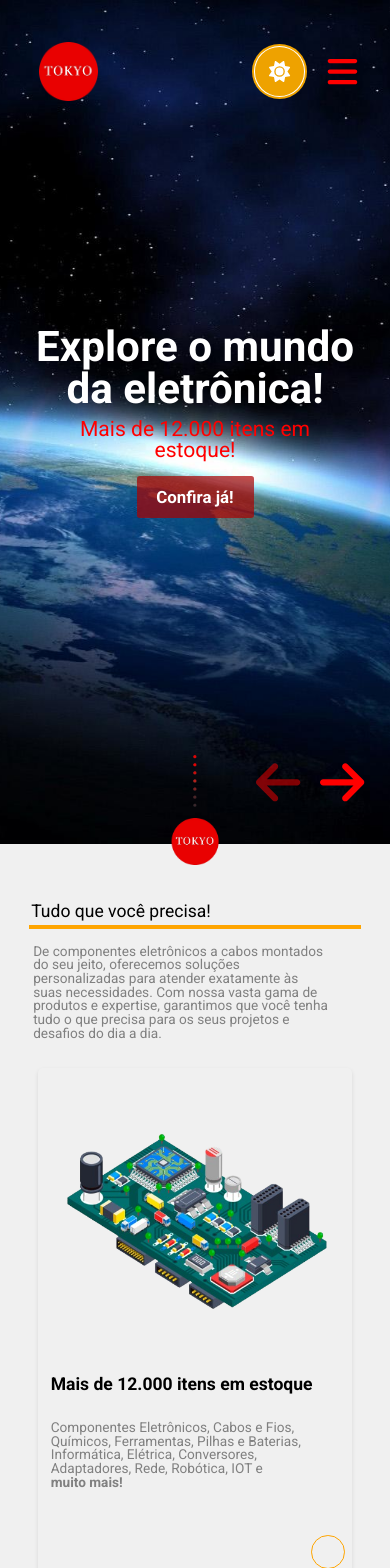
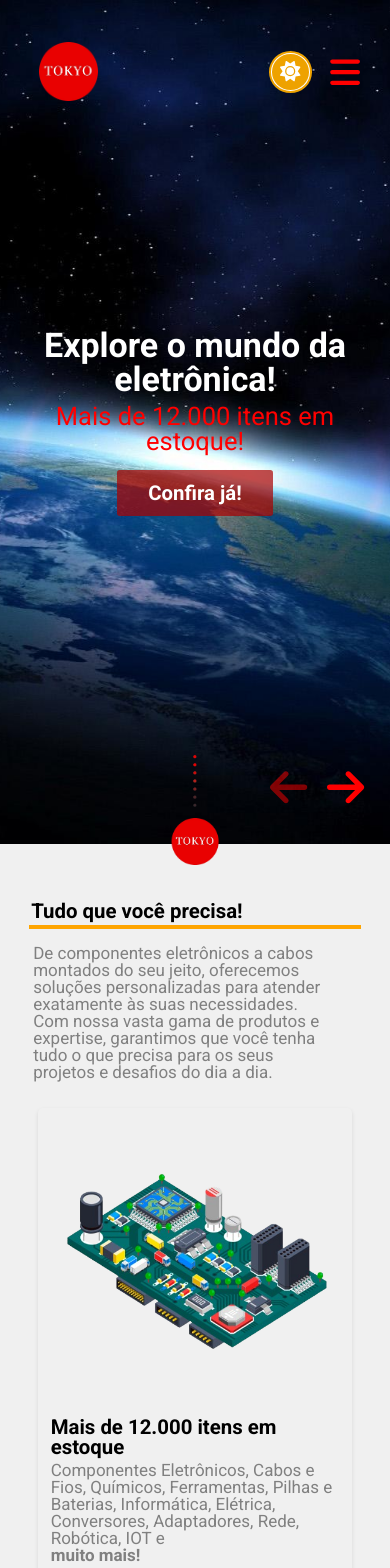
Before and after one commit to WesleySardi/projeto-TokyoComponentesLTDA, a React (Create React App) app: page /home in a window 390 px wide. Shown: the top 1568 px of the page. Built offline with nearby package versions, Linux system fonts and the light colour scheme.

Commit message:
Aprimoramento na responsividade geral da página.

```diff
--- a/src/components/cards/Cards.jsx
+++ b/src/components/cards/Cards.jsx
@@ -1,6 +1,8 @@
 import React, { useState, useEffect } from 'react';
 import styled from 'styled-components';
 import { Link, useNavigate } from 'react-router-dom';
+
+import { useScreenPositionContext } from '../../context/ScreenPositionProvider';
 
 const Container = styled.div`
   display: flex;
@@ -60,7 +62,8 @@ const Title = styled.h2`
   @media ${props => props.theme.breakpoints.mobile} {
     left: 8%;
     margin-bottom: 8%;
-    font-size: 4.5rem;
+    font-size: 1.2rem;
+    font-weight: bold;
   }
 `;
 
@@ -78,12 +81,12 @@ const SecondPart = styled.div`
 
 const UpperText = styled.p`
     font-size: 1.15rem;
-    color: grey;
+    color: ${props => props.isDarkMode ? 'white' : 'grey'};
 
     @media ${props => props.theme.breakpoints.mobile} {
         width: 76%;
         margin: 4% 15% 0% 4%;
-        font-size: 3.5rem;
+        font-size: 1rem;
     }
 `;
 
@@ -104,7 +107,7 @@ const SecondDiv = styled.div`
 const Card = styled.div`
     width: 25%;
     height: 100%;
-    border: 1px solid transparent;
+    border: 1px solid ${props => props.isDarkMode ? 'black' : 'transparent'};
     border-radius: 5px;
     box-shadow: 0 2px 4px rgba(0, 0, 0, 0.1);
     transition: all 0.3s ease;
@@ -142,9 +145,10 @@ const CardTitle = styled.h3`
     font-weight: bold;
     font-size: 1.15rem;
     padding: 1vh 0;
+    color: ${props => props.isDarkMode ? 'orange' : 'black'};
 
     @media ${props => props.theme.breakpoints.mobile} {
-        font-size: 4.5rem;
+        font-size: 1.2rem;
         padding: 0vh 2vw 2vh 2vw;
     }
 `;
@@ -152,12 +156,12 @@ const CardTitle = styled.h3`
 const CardText = styled.p`
     height: 40%;
     text-align: left;
-    color: grey;
     font-size: 1rem;
     padding: 1vh 0;
+    color: ${props => props.isDarkMode ? 'white' : 'grey'};
 
     @media ${props => props.theme.breakpoints.mobile} {
-        font-size: 3.5rem;
+        font-size: 1rem;
         padding: 1vh 2vw;
     }
 `;
@@ -198,7 +202,7 @@ const BottomTitle = styled.h3`
     font-size: 2.5rem;
 
     @media ${props => props.theme.breakpoints.mobile} {
-        font-size: 6rem;
+        font-size: 1.5rem;
     }
 `;
 
@@ -217,60 +221,47 @@ const ContentContainer = styled.div`
 `;
 
 const Cards = () => {
-    const [isMobile, setIsMobile] = useState(false);
-    const [isSmallDesktop, setIsSmallDesktop] = useState(false);
+    const { isMobile, isDarkMode } = useScreenPositionContext();
 
     const navigate = useNavigate();
-
-    useEffect(() => {
-        const handleResize = () => {
-            setIsMobile(window.innerWidth <= 700);
-            setIsSmallDesktop(window.innerWidth <= 1279);
-        };
-
-        handleResize();
-
-        window.addEventListener('resize', handleResize);
-        return () => window.removeEventListener('resize', handleResize);
-    }, []);
 
     return (
         <Container>
             <FirstDiv>
                 <FirstPart>
                     <Line />
-                    <Title>Tudo que você precisa!</Title>
+                    <Title isDarkMode={isDarkMode}>Tudo que você precisa!</Title>
                 </FirstPart>
                 <SecondPart>
-                    <UpperText>De componentes eletrônicos a cabos montados do seu jeito, oferecemos soluções personalizadas para atender exatamente às suas necessidades. Com nossa vasta gama de produtos e expertise, garantimos que você tenha tudo o que precisa para os seus projetos e desafios do dia a dia.</UpperText>
+                    <UpperText isDarkMode={isDarkMode}>De componentes eletrônicos a cabos montados do seu jeito, oferecemos soluções personalizadas para atender exatamente às suas necessidades. Com nossa vasta gama de produtos e expertise, garantimos que você tenha tudo o que precisa para os seus projetos e desafios do dia a dia.</UpperText>
                 </SecondPart>
             </FirstDiv>
             <SecondDiv>
-                <Card onClick={isMobile ? () => setTimeout(() => { navigate('/') }, 1000) : () => { navigate('/') }}>
+                <Card onClick={isMobile ? () => setTimeout(() => { navigate('/') }, 1000) : () => { navigate('/') }} isDarkMode={isDarkMode}>
                     <CardImage src="../img/cards/motherBoardImg.png" alt="Card Image" />
                     <ContentContainer>
-                        <CardTitle>Mais de 12.000 itens em estoque</CardTitle>
-                        <CardText>Componentes Eletrônicos, Cabos e Fios, Químicos, Ferramentas, Pilhas e Baterias, Informática, Elétrica, Conversores, Adaptadores, Rede, Robótica, IOT e <StyledText>muito mais!</StyledText></CardText>
+                        <CardTitle isDarkMode={isDarkMode}>Mais de 12.000 itens em estoque</CardTitle>
+                        <CardText isDarkMode={isDarkMode}>Componentes Eletrônicos, Cabos e Fios, Químicos, Ferramentas, Pilhas e Baterias, Informática, Elétrica, Conversores, Adaptadores, Rede, Robótica, IOT e <StyledText>muito mais!</StyledText></CardText>
                         <ButtonWrapper>
                             <Button></Button>
                         </ButtonWrapper>
                     </ContentContainer>
                 </Card>
-                <Card onClick={isMobile ? () => setTimeout(() => { navigate('/') }, 1000) : () => { navigate('/') }}>
+                <Card onClick={isMobile ? () => setTimeout(() => { navigate('/') }, 1000) : () => { navigate('/') }} isDarkMode={isDarkMode}>
                     <CardImage src="../img/cards/wireImg.png" alt="Card Image" />
                     <ContentContainer>
-                        <CardTitle>Montagem de Cabos Personalizados</CardTitle>
-                        <CardText>Profissionais especializados na montagem de cabos de áudio, vídeo, dados/serial, energia para facilitar ainda mais o seu dia a dia ou da sua empresa!</CardText>
+                        <CardTitle isDarkMode={isDarkMode}>Montagem de Cabos Personalizados</CardTitle>
+                        <CardText isDarkMode={isDarkMode}>Profissionais especializados na montagem de cabos de áudio, vídeo, dados/serial, energia para facilitar ainda mais o seu dia a dia ou da sua empresa!</CardText>
                         <ButtonWrapper>
                             <Button></Button>
                         </ButtonWrapper>
                     </ContentContainer>
                 </Card>
-                <Card onClick={isMobile ? () => setTimeout(() => { navigate('/') }, 1000) : () => { navigate('/') }}>
+                <Card onClick={isMobile ? () => setTimeout(() => { navigate('/') }, 1000) : () => { navigate('/') }} isDarkMode={isDarkMode}>
                     <CardImage src="../img/cards/ShopCartImg.png" alt="Card Image" />
                     <ContentContainer>
-                        <CardTitle>Suprimentos de produtos personalizados</CardTitle>
-                        <CardText>Profissionais especializados na montagem de cabos de áudio, vídeo, dados/serial, energia para facilitar ainda mais o seu dia a dia ou da sua empresa!</CardText>
+                        <CardTitle isDarkMode={isDarkMode}>Suprimentos de produtos personalizados</CardTitle>
+                        <CardText isDarkMode={isDarkMode}>Profissionais especializados na montagem de cabos de áudio, vídeo, dados/serial, energia para facilitar ainda mais o seu dia a dia ou da sua empresa!</CardText>
                         <ButtonWrapper>
                             <Button></Button>
                         </ButtonWrapper>
@@ -278,7 +269,7 @@ const Cards = () => {
                 </Card>
             </SecondDiv>
             <ThirdDiv>
-                <BottomTitle>As melhores ferramentas estão aqui!</BottomTitle>
+                <BottomTitle isDarkMode={isDarkMode}>As melhores ferramentas estão aqui!</BottomTitle>
             </ThirdDiv>
         </Container>
     );
--- a/src/components/carousels/CardCarousel.jsx
+++ b/src/components/carousels/CardCarousel.jsx
@@ -4,6 +4,8 @@ import { Link } from 'react-router-dom';
 
 import { FontAwesomeIcon } from '@fortawesome/react-fontawesome';
 import { faArrowLeft, faArrowRight } from '@fortawesome/free-solid-svg-icons';
+
+import { useScreenPositionContext } from '../../context/ScreenPositionProvider';
 
 const Container = styled.div`
   display: flex;
@@ -55,16 +57,16 @@ const Title = styled.h1`
   font-size: 3rem;
 
   @media ${props => props.theme.breakpoints.mobile} {
-    font-size: 7rem;
+    font-size: 1.5rem;
     width: 100%;
   }
 `;
 
 const Text = styled.p`
-  font-size: 2vw;
+  font-size: 2rem;
 
   @media ${props => props.theme.breakpoints.mobile} {
-    font-size: 5rem;
+    font-size: 1.2rem;
     width: 100%;
   }
 `;
@@ -84,7 +86,7 @@ const Card = styled(Link)`
   height: 37vh;
   flex-shrink: 0;
   position: relative;
-  background-color: white;
+  background-color: ${props => props.isDarkMode ? '#242424' : 'white'};
   border-radius: 3%;
   margin: 0 1%;
   box-shadow: 0 2px 4px rgba(0, 0, 0, 0.1);
@@ -95,7 +97,7 @@ const Card = styled(Link)`
   transition: background 0.3s ease;
 
   &:hover {
-    background: linear-gradient(to right, #f0f0f0, white);
+    background: ${props => props.isDarkMode ? 'linear-gradient(to right, #242424, transparent)' : 'linear-gradient(to right, #f0f0f0, white)'};
     box-shadow: 0 2px 4px rgba(0, 0, 0, 0.3);
   }
 
@@ -129,7 +131,7 @@ const CardTitle = styled.h3`
 
   @media ${props => props.theme.breakpoints.mobile} {
     height: 50%;
-    font-size: 4rem;
+    font-size: 1rem;
   }
 `;
 
@@ -146,7 +148,7 @@ const Tag = styled.div`
   user-select: none;
 
   @media ${props => props.theme.breakpoints.mobile} {
-    font-size: 4rem;
+    font-size: 1rem;
   }
 `;
 
@@ -167,14 +169,14 @@ const LeftButton = styled(Button)`
   background: linear-gradient(to right, transparent, transparent);
 
   &:hover {
-    background: linear-gradient(to right, #f0f0f0, transparent);
+    background: ${props => props.isDarkMode ? 'linear-gradient(to right, #151515, transparent)' : 'linear-gradient(to right, #f0f0f0, transparent)'};
   }
 
   @media ${props => props.theme.breakpoints.mobile} {
     top: 5%;
     height: 15%;
     width: 100%;
-    background: linear-gradient(to top,  #f0f0f0, transparant);
+    background: ${props => props.isDarkMode ? 'linear-gradient(to right, #151515, transparent)' : 'linear-gradient(to right, #f0f0f0, transparent)'};
   }
 `;
 
@@ -182,10 +184,10 @@ const RightButton = styled(Button)`
   right: 0;
   height: 100%;
   width: 7vw;
-  background: linear-gradient(to left, #f0f0f0, transparent);
+  background: ${props => props.isDarkMode ? 'linear-gradient(to left, #151515, transparent)' : 'linear-gradient(to left, #f0f0f0, transparent)'};
 
   &:hover {
-    background: linear-gradient(to left, white, transparent);
+    background: ${props => props.isDarkMode ? 'linear-gradient(to left, black, transparent)' : 'linear-gradient(to left, white, transparent)'};
   }
 
   @media ${props => props.theme.breakpoints.mobile} {
@@ -215,7 +217,7 @@ const Arrow = styled.div`
   color: white;
   cursor: pointer;
   margin: 0 10px;
-  font-size: 5vh;
+  font-size: 2.5rem;
 `;
 
 const data = [
@@ -274,21 +276,10 @@ const StyledIconRight = styled(FontAwesomeIcon)`
   `;
 
 const YourComponent = () => {
+  const {isMobile, isDarkMode } = useScreenPositionContext();
+
   const [currentIndex, setCurrentIndex] = useState(0);
   const [isAnimationRunning, setIsAnimationRunning] = useState(false);
-
-  const [isMobile, setIsMobile] = useState(false);
-
-  useEffect(() => {
-    const handleResize = () => {
-      setIsMobile(window.innerWidth <= 700);
-    };
-
-    handleResize();
-
-    window.addEventListener('resize', handleResize);
-    return () => window.removeEventListener('resize', handleResize);
-  }, []);
 
   const timerForAnimation = () => {
     setIsAnimationRunning(true);
@@ -352,17 +343,17 @@ const YourComponent = () => {
         <Text>Destaques do Blog</Text>
       </LeftPart>
       <RightPart>
-        {isMobile ? <></> : <LeftButton onClick={handleLeftClick}>{/*<IconComboBox icon={faChevronLeft} />*/}</LeftButton>}
+        {isMobile ? <></> : <LeftButton onClick={handleLeftClick} isDarkMode={isDarkMode}/>}
         <Carousel style={isMobile ? { transform: `translateX(-${currentIndex * 92}%)` } : { transform: `translateX(-${currentIndex * 35.33}%)` }}>
           {data.map((item, index) => (
-            <Card key={index} to={item.link}>
+            <Card key={index} to={item.link} isDarkMode={isDarkMode}>
               <CardImage src={item.image} alt={`Image ${index + 1}`} />
               <Tag>{item.tag}</Tag>
               <CardTitle>{item.title}</CardTitle>
             </Card>
           ))}
         </Carousel>
-        {isMobile ? <></> : <RightButton onClick={handleRightClick}>{/*<IconComboBox icon={faChevronRight} />*/}</RightButton>}
+        {isMobile ? <></> : <RightButton onClick={handleRightClick} isDarkMode={isDarkMode}/>}
       </RightPart>
       {isMobile ?
         <ArrowContainer>
--- a/src/components/carousels/MainCarousel.jsx
+++ b/src/components/carousels/MainCarousel.jsx
@@ -3,6 +3,8 @@ import styled, { css } from 'styled-components';
 
 import { FontAwesomeIcon } from '@fortawesome/react-fontawesome';
 import { faArrowLeft, faArrowRight } from '@fortawesome/free-solid-svg-icons';
+
+import { useScreenPositionContext } from '../../context/ScreenPositionProvider';
 
 const CarouselContainer = styled.div`
   position: relative;
@@ -38,41 +40,41 @@ const Title = styled.h1`
   width: 90%;
 
   @media ${(props) => props.theme.breakpoints.largeDesktop} {
-    font-size: 5.5vh;
+    font-size: 2.5rem;
   }
 
   @media ${(props) => props.theme.breakpoints.smallDesktop} {
-    font-size: 5.3vh;
+    font-size: 2.5rem;
   }
 
   @media ${(props) => props.theme.breakpoints.tablet} {
-    font-size: 5vh;
+    font-size: 2.2rem;
   }
 
   @media ${(props) => props.theme.breakpoints.mobile} {
-    font-size: 5vh;
+    font-size: 2rem;
   }
 `;
 
 const Text = styled.p`
-  width: 60%;
+  width: 90%;
   margin: 2% auto 4% auto;
   color: red;
 
-  @media ${props => props.theme.breakpoints.largeDesktop} {
-    font-size: 2.5vh;
+  @media ${(props) => props.theme.breakpoints.largeDesktop} {
+    font-size: 1.5rem;
   }
 
-  @media ${props => props.theme.breakpoints.smallDesktop} {
-    font-size: 2.5vh;
+  @media ${(props) => props.theme.breakpoints.smallDesktop} {
+    font-size: 1.5rem;
   }
 
-  @media ${props => props.theme.breakpoints.tablet} {
-    font-size: 2.5vh;
+  @media ${(props) => props.theme.breakpoints.tablet} {
+    font-size: 1.5rem;
   }
 
-  @media ${props => props.theme.breakpoints.mobile} {
-    font-size: 2.5vh;
+  @media ${(props) => props.theme.breakpoints.mobile} {
+    font-size: 1.5rem;
   }
 `;
 
@@ -85,27 +87,27 @@ const Button = styled.button`
   font-weight: bold;
 
   @media ${(props) => props.theme.breakpoints.largeDesktop} {
-    font-size: 2.4vh;
+    font-size: 1.2rem;
     padding: 1.5vh 0;
-    width: 10vw;
+    width: 30%;
   }
 
   @media ${(props) => props.theme.breakpoints.smallDesktop} {
-    font-size: 2.3vh;
+    font-size: 1.2rem;
     padding: 1.5vh 0;
-    width: 10vw;
+    width: 35%;
   }
 
   @media ${(props) => props.theme.breakpoints.tablet} {
-    font-size: 2.2vh;
+    font-size: 1.2rem;
     padding: 1.5vh 0;
-    width: 13vw;
+    width: 35%;
   }
 
   @media ${(props) => props.theme.breakpoints.mobile} {
-    font-size: 2vh;
+    font-size: 1.2rem;
     padding: 1.5vh 0;
-    width: 30vw;
+    width: 40%;
   }
 `;
 
@@ -116,15 +118,19 @@ const AbsoluteImage = styled.img`
   height: auto;
 
   @media ${props => props.theme.breakpoints.largeDesktop} {
+    width: 30vh;
+  }
+
+  @media ${props => props.theme.breakpoints.smallDesktop} {
     width: 40vh;
   }
 
-  @media ${props => props.theme.breakpoints.smallDesktop} {
+  @media ${props => props.theme.breakpoints.tablet} {
     width: 35vh;
   }
 
-  @media ${props => props.theme.breakpoints.tablet} {
-    width: 25vh;
+  @media ${props => props.theme.breakpoints.mobile} {
+    width: 35vh;
   }
 `;
 
@@ -134,6 +140,21 @@ const ArrowContainer = styled.div`
   right: 8%;
   display: flex;
   align-items: center;
+
+  @media ${props => props.theme.breakpoints.largeDesktop} {
+    bottom: 8%;
+    right: 4%;
+  }
+
+  @media ${props => props.theme.breakpoints.smallDesktop} {
+    bottom: 8%;
+    right: 4%;
+  }
+
+  @media ${props => props.theme.breakpoints.tablet} {
+    bottom: 8%;
+    right: 4%;
+  }
 
   @media ${props => props.theme.breakpoints.mobile} {
     bottom: 4%;
@@ -147,20 +168,20 @@ const Arrow = styled.div`
   cursor: pointer;
   margin: 0 10px;
 
-  @media ${props => props.theme.breakpoints.mobile} {
-    font-size: 4vh;
+  @media ${props => props.theme.breakpoints.largeDesktop} {
+    font-size: 3rem;
+  }
+
+  @media ${props => props.theme.breakpoints.smallDesktop} {
+    font-size: 3rem;
   }
 
   @media ${props => props.theme.breakpoints.tablet} {
-    font-size: 5vh;
+    font-size: 3rem;
   }
 
-  @media ${props => props.theme.breakpoints.smallDesktop} {
-    font-size: 6vh;
-  }
-
-  @media ${props => props.theme.breakpoints.largeDesktop} {
-    font-size: 7vh;
+  @media ${props => props.theme.breakpoints.mobile} {
+    font-size: 2.5rem;
   }
 `;
 
@@ -210,19 +231,9 @@ const StyledIconRight = styled(FontAwesomeIcon)`
 `;
 
 const MainCarousel = () => {
+  const { isMobile, isDarkMode } = useScreenPositionContext();
+
   const [currentIndex, setCurrentIndex] = useState(0);
-  const [isMobile, setIsMobile] = useState(false);
-
-  useEffect(() => {
-    const handleResize = () => {
-      setIsMobile(window.innerWidth <= 700);
-    };
-
-    handleResize();
-
-    window.addEventListener('resize', handleResize);
-    return () => window.removeEventListener('resize', handleResize);
-  }, []);
 
   const prevSlide = () => {
     setCurrentIndex((prevIndex) => (prevIndex === 0 ? images.length - 1 : prevIndex - 1));
--- a/src/components/footer/OptionsFooter.jsx
+++ b/src/components/footer/OptionsFooter.jsx
@@ -2,8 +2,7 @@ import React, { useState, useEffect } from 'react';
 import styled from 'styled-components';
 import { Link } from 'react-router-dom';
 
-import { FontAwesomeIcon } from '@fortawesome/react-fontawesome';
-
+import { useScreenPositionContext } from '../../context/ScreenPositionProvider';
 
 const Container = styled.div`
   display: flex;
@@ -95,7 +94,7 @@ const Title = styled.h1`
   font-weight: bold;
 
   @media ${props => props.theme.breakpoints.mobile} {
-    font-size: 4.5rem;
+    font-size: 1.1rem;
     text-align: center;
   }
 `;
@@ -107,7 +106,7 @@ const Text = styled(Link)`
   color: grey;
 
   @media ${props => props.theme.breakpoints.mobile} {
-    font-size: 4rem;
+    font-size: 1rem;
     text-align: center;
   }
 `;
@@ -119,7 +118,7 @@ const TitlePartOne = styled.h1`
   font-weight: bold;
 
   @media ${props => props.theme.breakpoints.mobile} {
-  font-size: 4.5rem;
+  font-size: 1rem;
   text-align: center;
   }
 `;
@@ -131,7 +130,7 @@ const TextPartOne = styled.p`
   color: grey;
 
   @media ${props => props.theme.breakpoints.mobile} {
-    font-size: 4rem;
+    font-size: 1rem;
     text-align: center;
   }
 `;
@@ -214,7 +213,7 @@ const Button = styled.button`
   border-radius: 0.5vw;
 
   @media ${props => props.theme.breakpoints.mobile} {
-    font-size: 4rem;
+    font-size: 1rem;
     text-align: center;
     padding: 5% 0% 5% 0%;
     width: 60%;
@@ -224,18 +223,7 @@ const Button = styled.button`
 `;
 
 const OptionsFooter = () => {
-  const [isMobile, setIsMobile] = useState(false);
-
-  useEffect(() => {
-    const handleResize = () => {
-      setIsMobile(window.innerWidth <= 700);
-    };
-
-    handleResize();
-
-    window.addEventListener('resize', handleResize);
-    return () => window.removeEventListener('resize', handleResize);
-  }, []);
+  const {isMobile, isDarkMode } = useScreenPositionContext();
 
   return (
     <Container>
--- a/src/components/header/Header.jsx
+++ b/src/components/header/Header.jsx
@@ -8,7 +8,7 @@ import { faSun, faMoon } from '@fortawesome/free-solid-svg-icons';
 import TopBar from './TopBar';
 import Sidebar from '../sidebar/Sidebar';
 
-import { useScreenPositionContext } from '../../context/ScreenPositionProvider'
+import { useScreenPositionContext } from '../../context/ScreenPositionProvider';
 
 const retractAnimation = keyframes`
   from {
@@ -144,7 +144,7 @@ const ComboBoxListItem = styled(Link)`
   border-radius: 0.5vw;
   cursor: pointer;
   display: block;
-  font-size: 2.2vh;
+  font-size: 1.5rem;
   padding: 12px 16px;
   text-align: left;
   text-decoration: none;
@@ -185,10 +185,22 @@ const DarkModeIcon = styled(FontAwesomeIcon)`
     css`
   animation: ${rotateAnimation} 0.3s linear;
   `};
-  font-size: 2.2vh;
+  font-size: 1.5rem;
+
+  @media ${props => props.theme.breakpoints.largeDesktop} {
+    font-size: 1.5rem;
+  }
+
+  @media ${props => props.theme.breakpoints.smallDesktop} {
+    font-size: 1.5rem;
+  }
+
+  @media ${props => props.theme.breakpoints.tablet} {
+    font-size: 1.5rem;
+  }
 
   @media ${props => props.theme.breakpoints.mobile} {
-    font-size: 2.5vh;
+    font-size: 1.2rem;
   }
 `;
 
@@ -216,10 +228,26 @@ const ExpandedHeaderContainer = styled.div`
 
 const StyledListItem = styled(Link)`
   color: ${props => (props.isAtTop ? 'rgba(255, 255, 255, 1)' : 'rgba(0, 0, 0, 1)')};
-  font-size: 2.5vh;
+  font-size: 1.5rem;
   text-align: center;
   text-decoration: none;
   margin-right: 3vw;
+
+  @media ${props => props.theme.breakpoints.largeDesktop} {
+    font-size: 1.2rem;
+  }
+
+  @media ${props => props.theme.breakpoints.smallDesktop} {
+    font-size: 1.2rem;
+  }
+
+   @media ${props => props.theme.breakpoints.tablet} {
+    font-size: 1.2rem;
+  }
+
+  @media ${props => props.theme.breakpoints.mobile} {
+    font-size: 1.2rem;
+  }
 `;
 
 const Icon = styled(FontAwesomeIcon)`
@@ -227,7 +255,7 @@ const Icon = styled(FontAwesomeIcon)`
 
   @media ${props => props.theme.breakpoints.mobile} {
     color: ${props => props.isSidebarActive ? 'white' : 'red'};
-    font-size: ${props => props.isSidebarActive ? '2vh' : '4vh'};
+    font-size: ${props => props.isSidebarActive ? '1.2rem' : '2rem'};
     margin-right: 12vw;
     font-weight: bold;
     padding: 15%;
@@ -361,12 +389,19 @@ const StyledListItemAndIcon = styled(Link)`
   padding: 5px;
 
   @media ${props => props.theme.breakpoints.largeDesktop} {
-    font-size: 1.8vh;
+    font-size: 1.2rem;
   }
 
   @media ${props => props.theme.breakpoints.smallDesktop} {
-    font-size: 2.2vh;
-    padding: 5px 10px;
+    font-size: 1.2rem;
+  }
+
+   @media ${props => props.theme.breakpoints.tablet} {
+    font-size: 1.2rem;
+  }
+
+  @media ${props => props.theme.breakpoints.mobile} {
+    font-size: 1.2rem;
   }
 
   &:hover {
@@ -381,11 +416,27 @@ const StyledContactItem = styled(Link)`
   border-radius: 0.5vw;
   color: ${props => props.isAtTop ? 'rgba(255, 255, 255, 1)' : 'rgba(0, 0, 0, 1)'};
   display: flex;
-  font-size: 2.2vh;
+  font-size: 1.5rem;
   height: 30px;
   justify-content: center;
   padding: 5px;
   padding: 5px 10px;
+
+  @media ${props => props.theme.breakpoints.largeDesktop} {
+    font-size: 1.2rem;
+  }
+
+  @media ${props => props.theme.breakpoints.smallDesktop} {
+    font-size: 1.2rem;
+  }
+
+   @media ${props => props.theme.breakpoints.tablet} {
+    font-size: 1.2rem;
+  }
+
+  @media ${props => props.theme.breakpoints.mobile} {
+    font-size: 1.2rem;
+  }
 
   &:hover {
     background-color: red;
@@ -397,7 +448,23 @@ const ComboBoxButton = styled.button`
   background-color: transparent;
   color: ${props => props.isAtTop ? 'rgba(255, 255, 255, 1)' : 'rgba(0, 0, 0, 1)'};
   cursor: pointer;
-  font-size: 2.5vh;
+  font-size: 1.5rem;
+
+  @media ${props => props.theme.breakpoints.largeDesktop} {
+    font-size: 1.2rem;
+  }
+
+  @media ${props => props.theme.breakpoints.smallDesktop} {
+    font-size: 1.2rem;
+  }
+
+   @media ${props => props.theme.breakpoints.tablet} {
+    font-size: 1.2rem;
+  }
+
+  @media ${props => props.theme.breakpoints.mobile} {
+    font-size: 1.2rem;
+  }
 `;
 
 const DarkModeContainer = styled.div`
@@ -409,8 +476,8 @@ const DarkModeContainer = styled.div`
   width: 40px;
 
   @media ${props => props.theme.breakpoints.mobile} {
-    height: 6vh;
-    width: 11vh;
+    height: 4.5vh;
+    width: 9vh;
     margin-left: 0;
   }
 `;
--- a/src/components/header/TopBar.jsx
+++ b/src/components/header/TopBar.jsx
@@ -27,14 +27,45 @@ const Content = styled.div`
 const Image = styled.img`
   height: auto;
   margin-right: 10px;
-  width: 2.2vh;
+  width: 1.5rem;
+
+  @media ${props => props.theme.breakpoints.largeDesktop} {
+    width: 1rem;
+  }
+
+  @media ${props => props.theme.breakpoints.smallDesktop} {
+    width: 1rem;
+  }
+
+  @media ${props => props.theme.breakpoints.tablet} {
+    width: 1rem;
+  }
+
+  @media ${props => props.theme.breakpoints.mobile} {
+    width: 1rem;
+  }
 `;
 
 const Text = styled.span`
   color: white;
-  font-size: 1.8vh;
+  font-size: 1.1rem;
+  font-weight: bold;
 
-  font-weight: bold;
+  @media ${props => props.theme.breakpoints.largeDesktop} {
+    font-size: 0.8rem;
+  }
+
+  @media ${props => props.theme.breakpoints.smallDesktop} {
+    font-size: 0.8rem;
+  }
+
+  @media ${props => props.theme.breakpoints.tablet} {
+    font-size: 0.8rem;
+  }
+
+  @media ${props => props.theme.breakpoints.mobile} {
+    font-size: 0.8rem;
+  }
 `;
 
 const TopBar = () => {
--- a/src/components/sidebar/Sidebar.jsx
+++ b/src/components/sidebar/Sidebar.jsx
@@ -52,7 +52,7 @@ const Button = styled.button`
     color: #fff;
     border-left: 2px solid red;
     cursor: pointer;
-    font-size: 2.2vh;
+    font-size: 1.2rem;
 
     &:hover {
       background-color: orange;
@@ -69,7 +69,6 @@ const AbsoluteImage = styled.img`
   `;
 
 const Sidebar = ({ isSidebarActive }) => {
-
   return (
     <SidebarContainer isSidebarActive={isSidebarActive}>
       <ButtonsContainer>
--- a/src/context/ScreenPositionProvider.js
+++ b/src/context/ScreenPositionProvider.js
@@ -3,7 +3,7 @@ import React, { createContext, useContext, useState, useEffect } from 'react';
 const ScreenPositionContext = createContext();
 
 const ScreenPositionProvider = ({ children }) => {
-  const [isAtTop, setIsAtTop] = useState(false);
+  const [isAtTop, setIsAtTop] = useState(true);
   const [isAtTheBannerRange, setIsAtTheBannerRange] = useState(false);
   const [isMobile, setIsMobile] = useState(false);
   const [isTablet, setIsTablet] = useState(false);
--- a/src/globalstyles/GlobalStyles.js
+++ b/src/globalstyles/GlobalStyles.js
@@ -6,7 +6,8 @@ const GlobalStyles = createGlobalStyle`
     margin: 0;
     padding: 0;
     background-color: ${props => (props.isDarkMode ? '#161616' : '#f0f0f0')};
-    font-size: 1vw;
+    color: ${props => props.isDarkMode ? 'white' : 'black'};
+    font-size: 17px;
     overflow-x: hidden;
   }
 
--- a/src/pages/Home.jsx
+++ b/src/pages/Home.jsx
@@ -64,7 +64,7 @@ function Home() {
       <CenterBottomImage2 src="../img/icones/dotsImage.png" alt="Outra descrição da imagem" />
       <MainCarousel />
       <Cards />
-      <Banner link={'/'} image={isMobile ? '../img/banners/bannerReduzido.png' : '../img/banner.png'} />
+      <Banner link={'/'} image={isMobile ? '../img/banners/bannerReduzido.png' : '../img/banners/banner.png'} />
       <CardCarousel />
       <FormBanner />
       <OptionsFooter />
```
Also changed, not shown: src/components/banners/FormBanner.jsx (+8 -8 lines).
